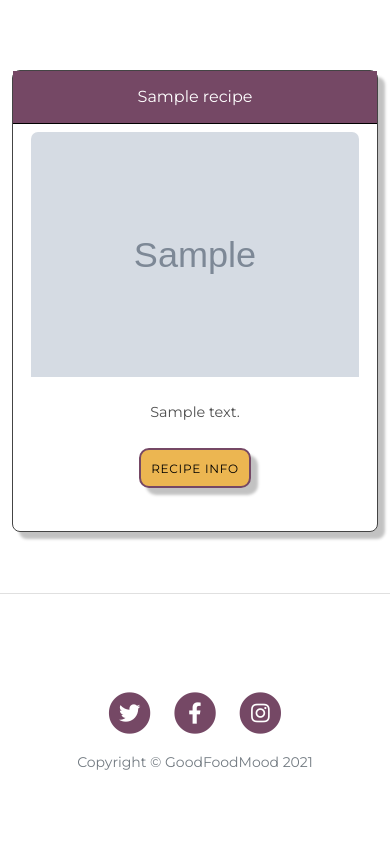
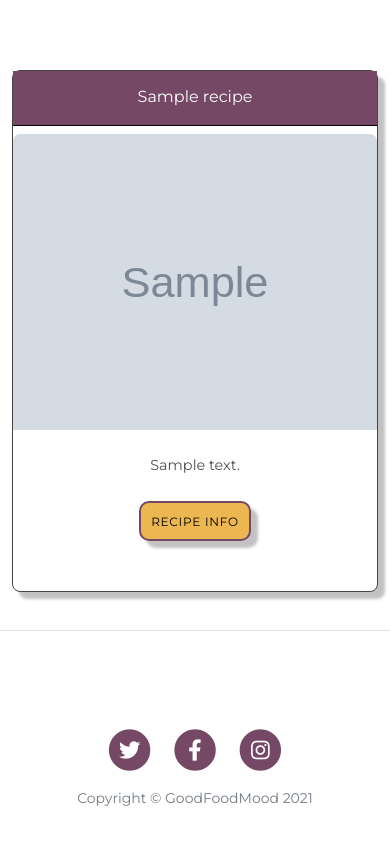
Before and after one commit to tony-reddington/goodfoodmood, a Flask app: page / in a window 390 px wide. Shown: the part 488-1346 px from the top of the page. Before the commit the page ends 1258 px from the top, so only its background shows below. Run offline with Flask 2, Linux system fonts and the light colour scheme; grey boxes marked "Sample" are stand-in pictures; a database or web service that is not in the repository returns one stand-in record (values such as "Sample title"); some libraries are stand-ins or nearby versions.

Commit message:
Correcting .card img size and media queries so any size recipe image can be uploaded by a user

```diff
--- a/static/css/style.css
+++ b/static/css/style.css
@@ -85,8 +85,9 @@ a {
 }
 
 .card img {
-    width: 90%;
-    margin: 0 auto;
+    width: 100%;
+    height: 20vw;
+    object-fit: cover;
 }
 
 .card-body {
@@ -125,6 +126,10 @@ a {
         margin-bottom: 0px;
     }
 
+    .card img {
+        height: 150vw;
+    }
+
     .card-text {
         font-size: 0.9rem;
         font-family: Roboto;
@@ -135,9 +140,27 @@ a {
     }
 }
 
+@media (max-width: 576px) {
+    .card img {
+        height: 80vw;
+    }
+
+    .card-control {
+        margin-bottom: 0px;
+    }
+}
+
 @media (max-width: 768px) {
     .card {
         height: 90%;
+    }
+
+    .card img {
+        height: 80vw;
+    }
+
+    .card-control {
+        margin-bottom: 0px;
     }
 
     .card-text {
```
